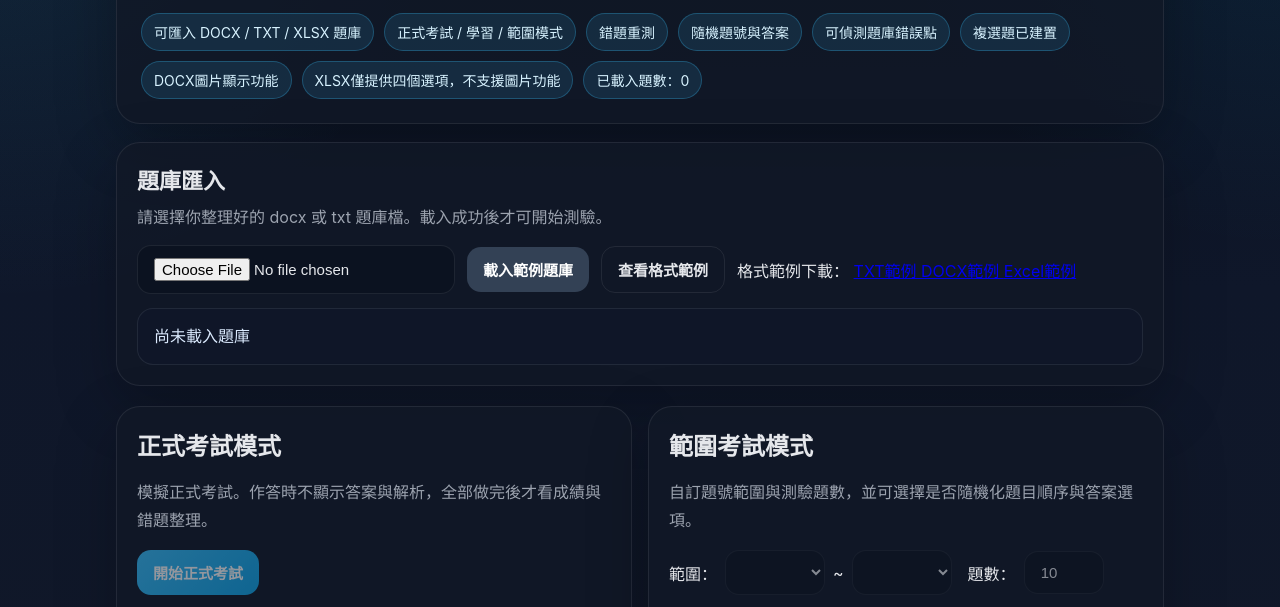
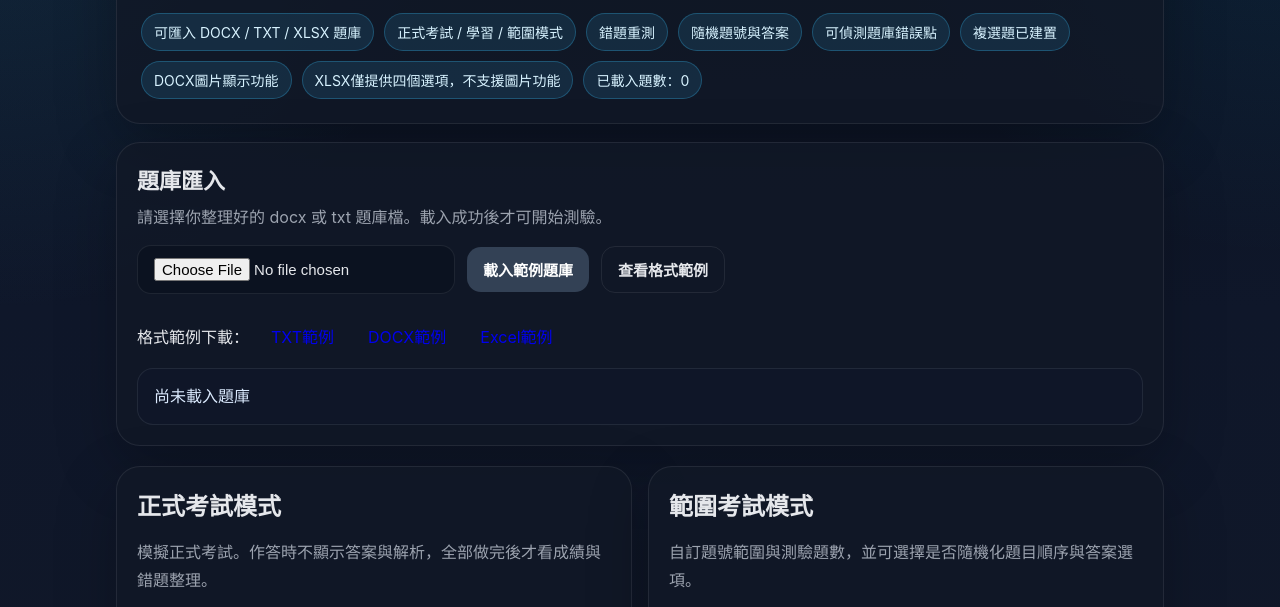
Before and after one commit to yousindowob-dot/exam-system, a plain HTML site: page exam_split_project/index.html in a window 1280 px wide. Shown: the part 142-749 px from the top of the page. Drawn offline with Linux system fonts and the light colour scheme; a script that the page names is missing.

Commit message:
Add files via upload

```diff
--- a/exam_split_project/css/style.css
+++ b/exam_split_project/css/style.css
@@ -560,3 +560,16 @@ input:disabled {
   max-width: 95vw;
   max-height: 95vh;
 }
+.sample-downloads{
+    margin-top:12px;
+    display:flex;
+    gap:10px;
+    align-items:center;
+    flex-wrap:wrap;
+}
+
+.sample-downloads a{
+    padding:6px 12px;
+    border-radius:8px;
+    text-decoration:none;
+}
```
